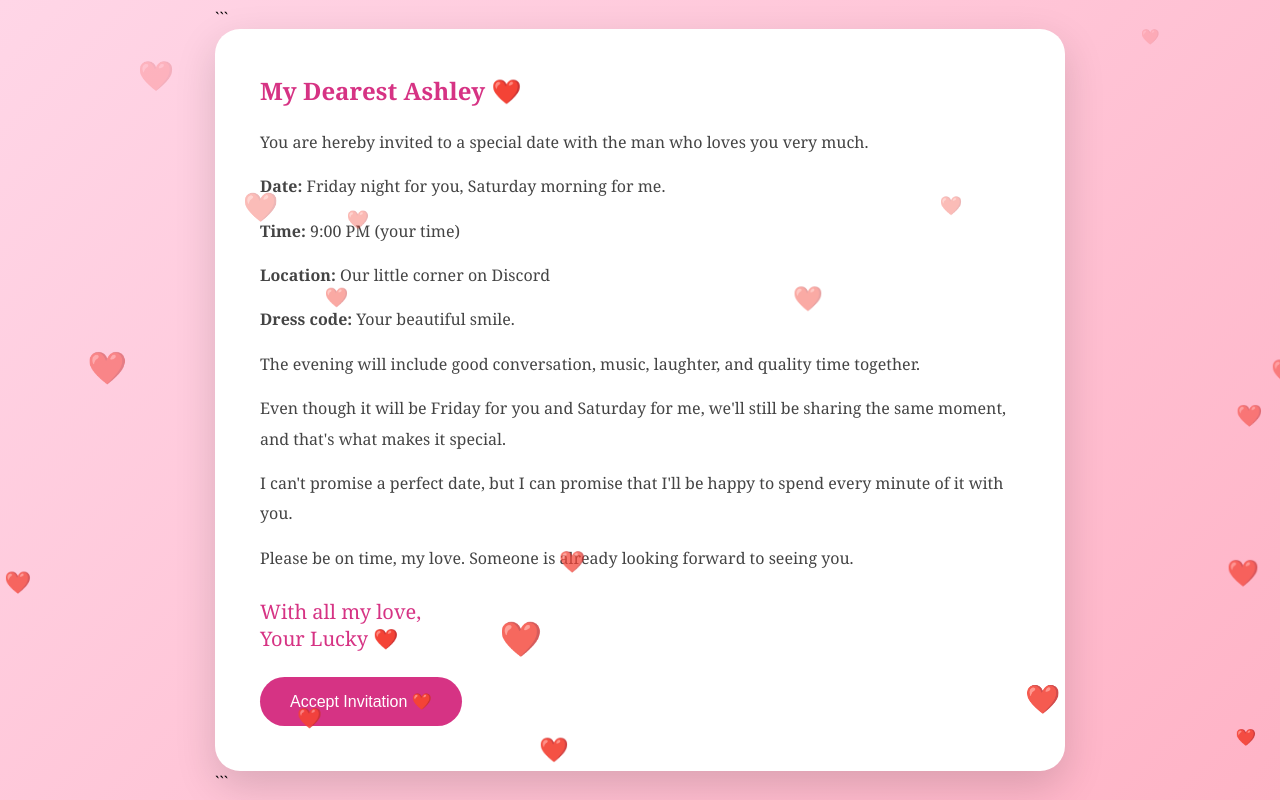
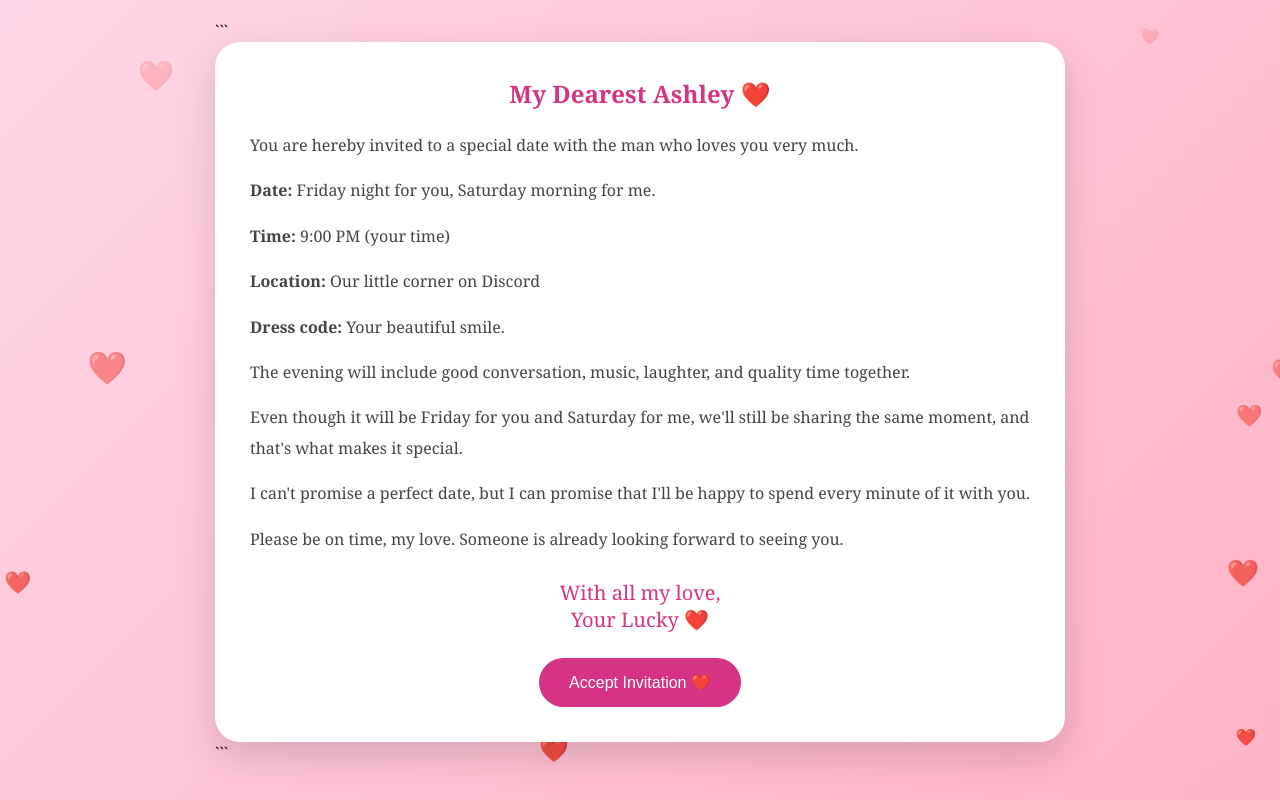
Before and after one commit to Luckyneko547/ashley-date, a plain HTML site: page index.html in a window 1280 px wide. Both pictures are taken after a click on the button "Open Letter ❤️". Drawn offline with Linux system fonts and the light colour scheme.

Commit message:
index.html

```diff
--- a/index.html
+++ b/index.html
@@ -15,19 +15,18 @@
 }
 
 body{
+    background:linear-gradient(135deg,#ffd6e7,#ffb3c6);
+    font-family:Georgia,serif;
     min-height:100vh;
-    display:flex;
-    justify-content:center;
-    align-items:center;
-    background:linear-gradient(135deg,#ffd6e7,#ffb3c6);
-    font-family:Georgia, serif;
-    overflow:hidden;
+    padding:20px;
+    overflow-y:auto;
 }
 
 .hearts{
     position:fixed;
     inset:0;
     pointer-events:none;
+    z-index:0;
 }
 
 .heart{
@@ -47,16 +46,23 @@ body{
 }
 
 .card{
-    width:90%;
+    width:100%;
     max-width:850px;
+    margin:auto;
+    position:relative;
+    z-index:1;
+}
+
+.intro,
+.letter{
+    background:white;
+    border-radius:25px;
+    padding:35px;
+    box-shadow:0 15px 40px rgba(0,0,0,.15);
 }
 
 .intro{
-    background:white;
-    padding:50px;
-    border-radius:25px;
     text-align:center;
-    box-shadow:0 15px 40px rgba(0,0,0,.15);
 }
 
 .intro h1{
@@ -66,16 +72,52 @@ body{
 
 .intro p{
     color:#555;
-    line-height:1.7;
+    line-height:1.8;
+}
+
+.letter{
+    display:none;
+    animation:fadeIn 1s ease;
+}
+
+@keyframes fadeIn{
+    from{
+        opacity:0;
+        transform:translateY(20px);
+    }
+    to{
+        opacity:1;
+        transform:translateY(0);
+    }
+}
+
+.letter h2{
+    color:#d63384;
+    text-align:center;
+    margin-bottom:20px;
+}
+
+.letter p{
+    color:#444;
+    line-height:1.9;
+    margin-bottom:15px;
+}
+
+.signature{
+    margin-top:25px;
+    text-align:center;
+    color:#d63384;
+    font-size:20px;
 }
 
 .btn{
-    margin-top:25px;
+    display:block;
+    margin:25px auto 0;
     border:none;
     background:#d63384;
     color:white;
     padding:15px 30px;
-    border-radius:50px;
+    border-radius:999px;
     cursor:pointer;
     font-size:16px;
 }
@@ -84,50 +126,33 @@ body{
     transform:scale(1.05);
 }
 
-.letter{
+.accepted{
     display:none;
-    background:white;
-    padding:45px;
-    border-radius:25px;
-    box-shadow:0 15px 40px rgba(0,0,0,.15);
-    animation:fadeIn 1s ease;
+    margin-top:25px;
+    text-align:center;
+    color:#d63384;
+    font-size:22px;
+    font-weight:bold;
 }
 
-@keyframes fadeIn{
-    from{
-        opacity:0;
-        transform:scale(.9);
+@media(max-width:768px){
+
+    body{
+        padding:12px;
     }
-    to{
-        opacity:1;
-        transform:scale(1);
+
+    .intro,
+    .letter{
+        padding:22px;
     }
-}
 
-.letter h2{
-    color:#d63384;
-    margin-bottom:20px;
-}
+    .letter h2{
+        font-size:24px;
+    }
 
-.letter p{
-    line-height:1.9;
-    margin-bottom:14px;
-    color:#444;
-}
-
-.signature{
-    margin-top:25px;
-    color:#d63384;
-    font-size:20px;
-}
-
-.accepted{
-    display:none;
-    text-align:center;
-    margin-top:25px;
-    font-size:22px;
-    color:#d63384;
-    font-weight:bold;
+    .letter p{
+        font-size:15px;
+    }
 }
 </style>
 
@@ -144,8 +169,7 @@ body{
     <h1>💌 A Letter For Ashley</h1>
 
     <p>
-        Someone loves you very much and prepared
-        something special just for you.
+        Someone loves you very much and prepared something special just for you.
     </p>
 
     <button class="btn" onclick="openLetter()">
@@ -158,8 +182,7 @@ body{
     <h2>My Dearest Ashley ❤️</h2>
 
     <p>
-        You are hereby invited to a special date with the man
-        who loves you very much.
+        You are hereby invited to a special date with the man who loves you very much.
     </p>
 
     <p><strong>Date:</strong> Friday night for you, Saturday morning for me.</p>
@@ -171,20 +194,20 @@ body{
     <p><strong>Dress code:</strong> Your beautiful smile.</p>
 
     <p>
-        The evening will include good conversation,
-        music, laughter, and quality time together.
+        The evening will include good conversation, music, laughter,
+        and quality time together.
     </p>
 
     <p>
         Even though it will be Friday for you and Saturday for me,
-        we'll still be sharing the same moment, and that's what
-        makes it special.
+        we'll still be sharing the same moment,
+        and that's what makes it special.
     </p>
 
     <p>
         I can't promise a perfect date,
-        but I can promise that I'll be happy to spend
-        every minute of it with you.
+        but I can promise that I'll be happy
+        to spend every minute of it with you.
     </p>
 
     <p>
@@ -221,8 +244,9 @@ function openLetter(){
     document.getElementById("intro").style.display="none";
     document.getElementById("letter").style.display="block";
 
-    const music=document.getElementById("music");
-    music.play().catch(()=>{});
+    document.getElementById("music")
+    .play()
+    .catch(()=>{});
 }
 
 function acceptInvitation(){
@@ -230,9 +254,10 @@ function acceptInvitation(){
 }
 
 function createHeart(){
+
     const heart=document.createElement("div");
 
-    heart.classList.add("heart");
+    heart.className="heart";
     heart.innerHTML="❤️";
 
     heart.style.left=Math.random()*100+"vw";
```
